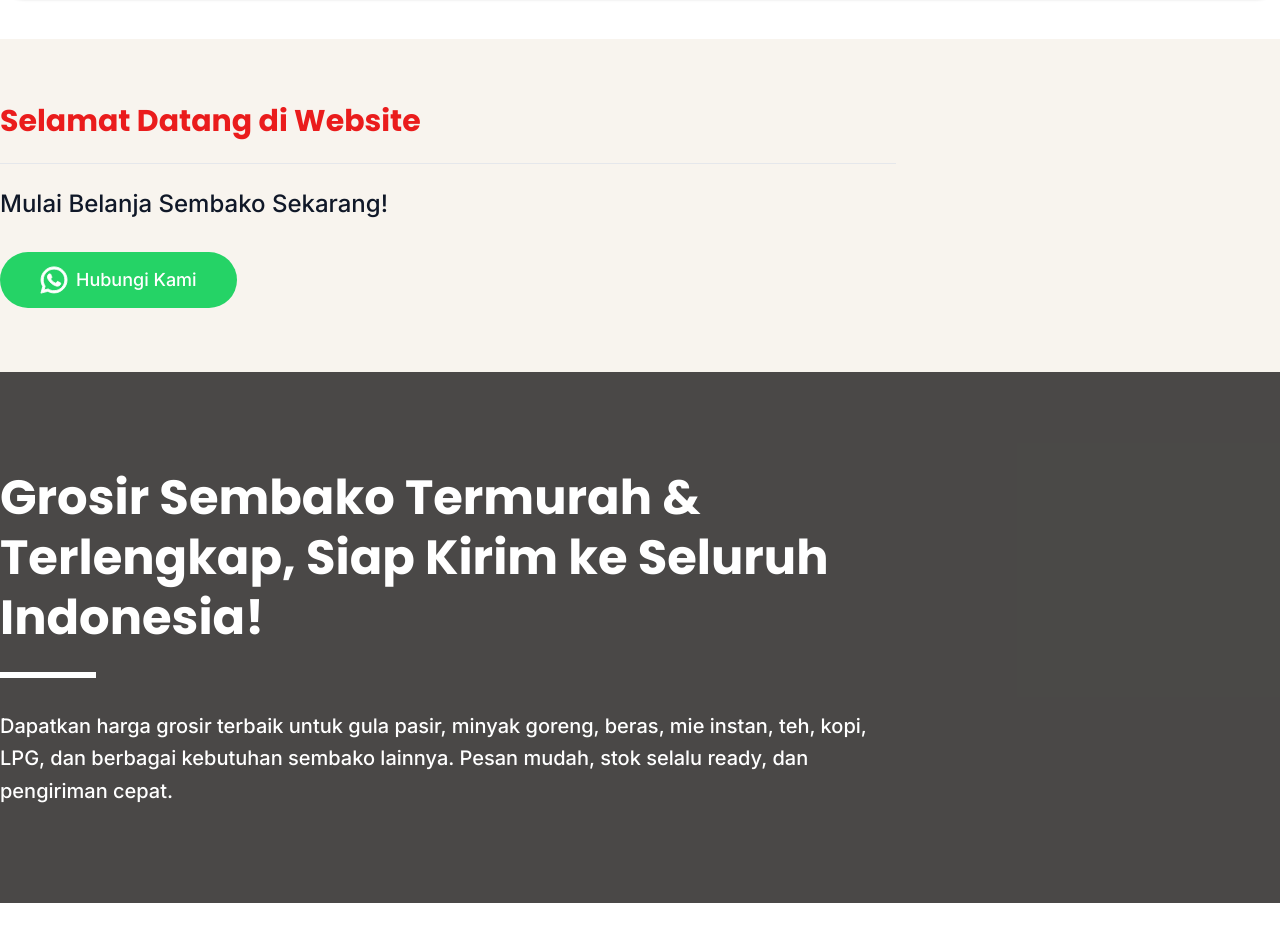
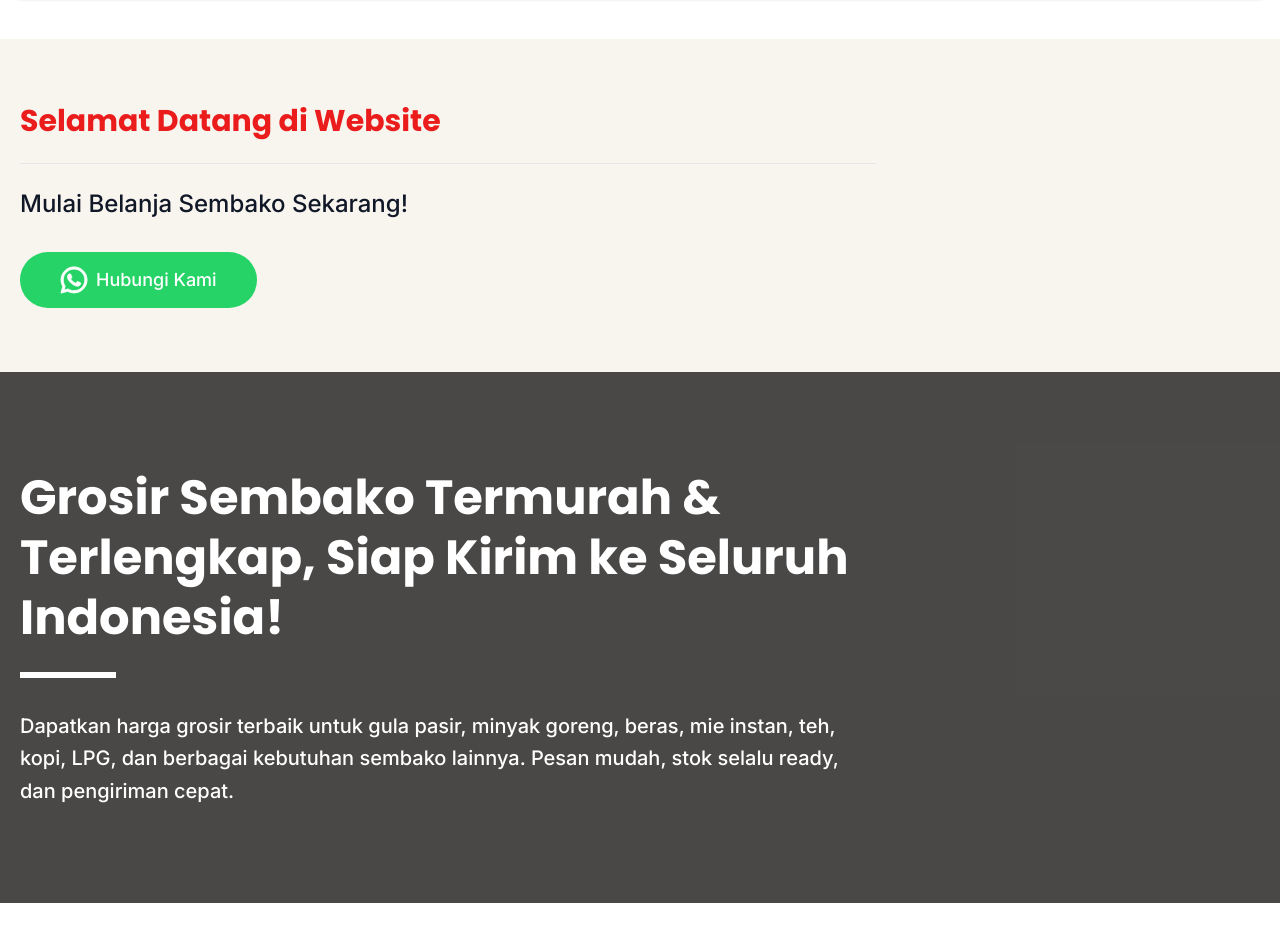
Before and after one commit to dulabdul/mitrasembako, a Next.js app: page / in a window 1280 px wide. Shown: the part 1082-2012 px from the top of the page. Built offline with nearby package versions, Linux system fonts and the light colour scheme.

Commit message:
add padding

```diff
--- a/components/sections/WelcomeSection.tsx
+++ b/components/sections/WelcomeSection.tsx
@@ -21,7 +21,7 @@ export default function WelcomeSection() {
       {/* --- BAGIAN ATAS (Latar Belakang Cream) --- */}
       <div className='bg-[var(--color-background)] py-12 md:py-16'>
         <Container>
-          <div className='max-w-4xl'>
+          <div className='max-w-4xl px-5'>
             {/* Headline Hijau di referensi -> Jadi Merah (Primary) */}
             <h2 className='text-2xl md:text-3xl font-bold text-[var(--color-primary)] font-[family-name:var(--font-heading)]'>
               {content.topHeadline}
@@ -70,7 +70,7 @@ export default function WelcomeSection() {
       {/* Latar Kuning di referensi -> Jadi Kuning/Oranye Branding (Secondary) */}
       <div className='bg-black/70 py-16 md:py-24'>
         <Container>
-          <div className='max-w-4xl'>
+          <div className='max-w-4xl px-5'>
             {/* Headline Besar Hijau di referensi -> Jadi Merah (Primary) untuk kontras */}
             <h2 className='text-3xl md:text-5xl font-bold text-white mb-6 leading-tight font-[family-name:var(--font-heading)]'>
               {content.bannerHeadline}
```
